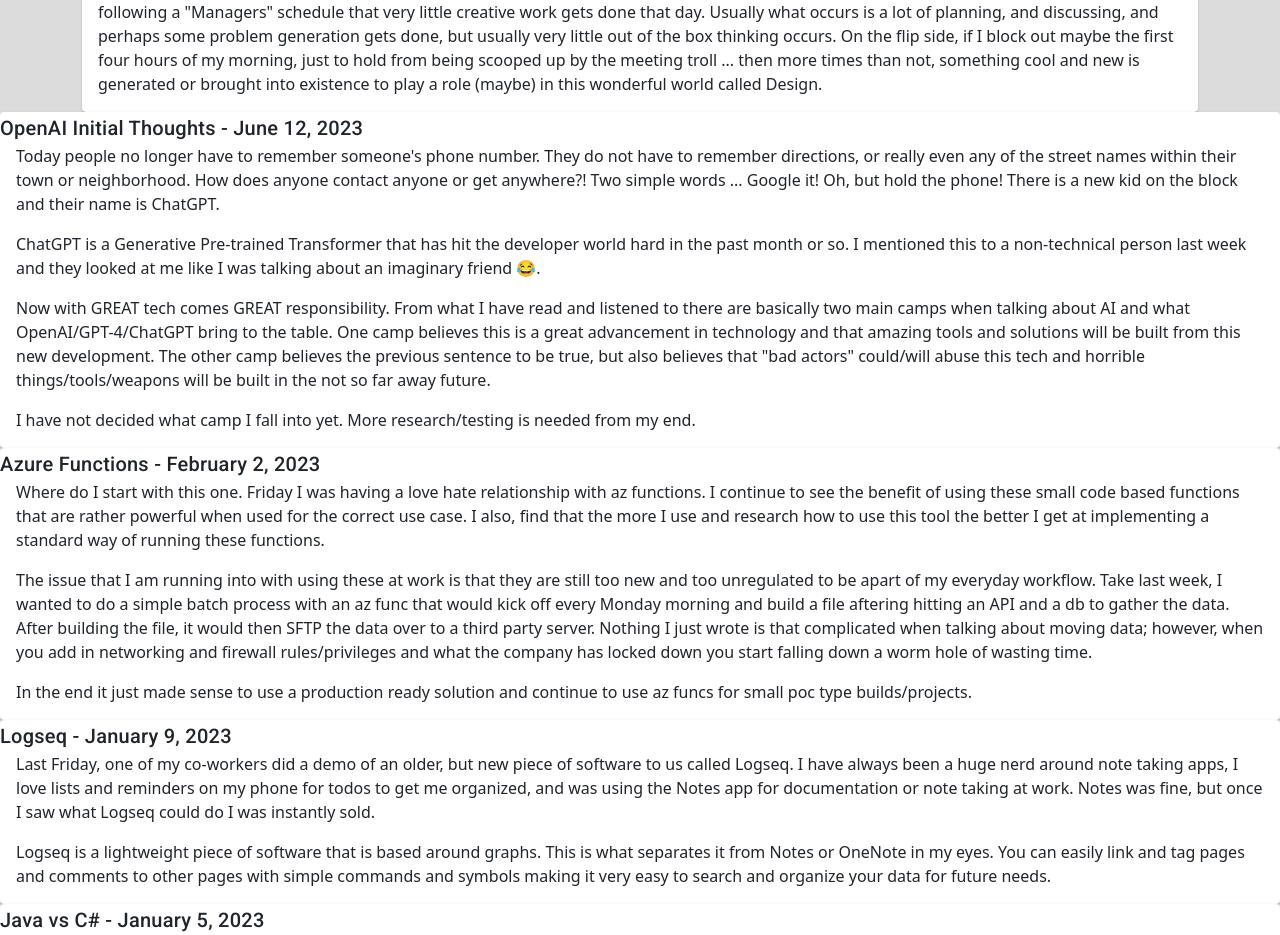
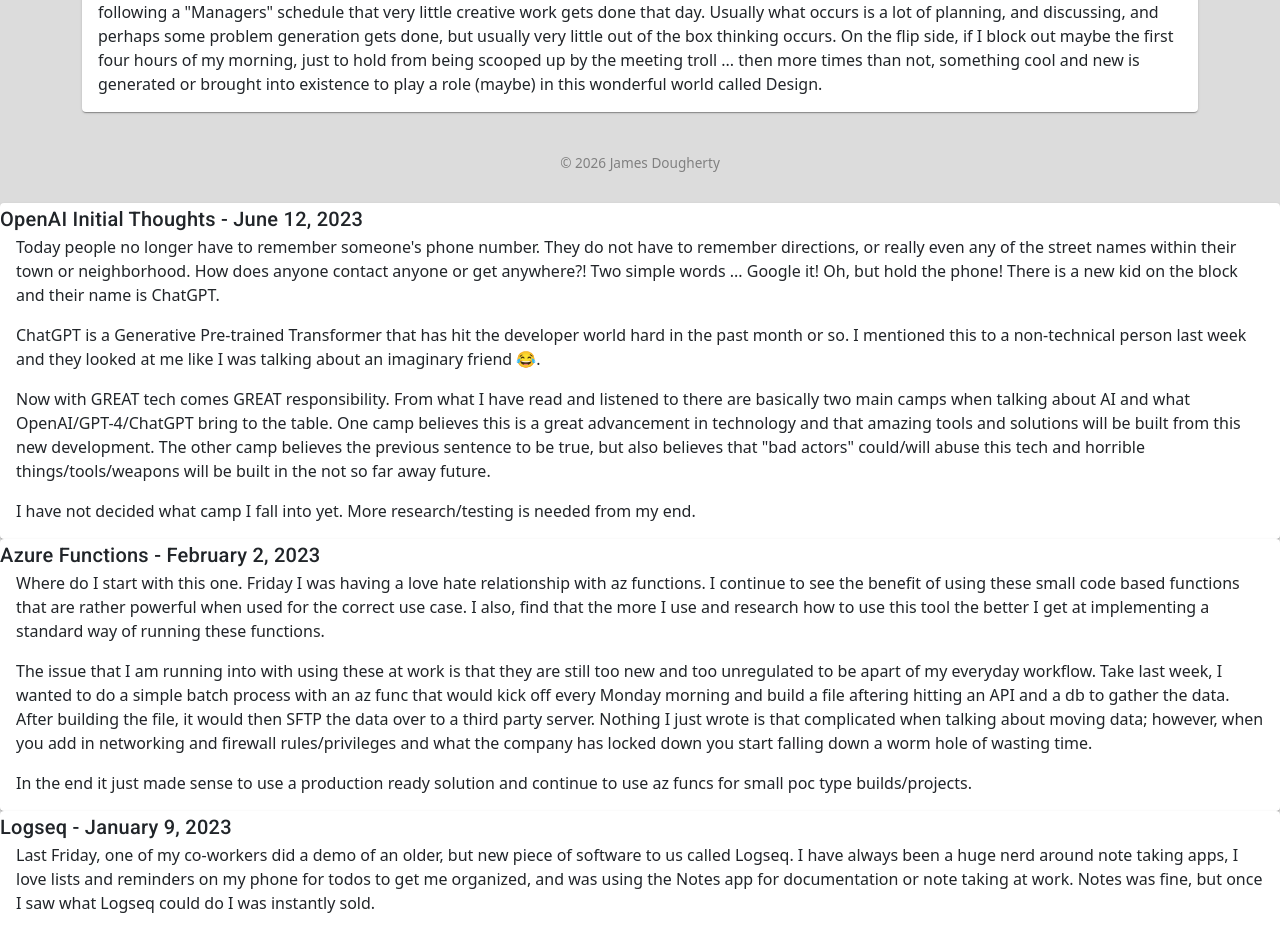
Before and after one commit to jamesjdougherty/dough-blog, an Angular app: page / in a window 1280 px wide. Shown: the part 3520-4455 px from the top of the page. Built offline with nearby package versions, Linux system fonts and the light colour scheme; what @angular/fire would draw is missing.

Commit message:
Add footer and fix zone.js peer dependency for Angular 21
zone.js was left at ~0.14.0 during the Angular 14->21 migration, which
Angular 21's core no longer supports. Bump to ~0.16.0 to match.

```diff
--- a/package.json
+++ b/package.json
@@ -25,7 +25,7 @@
     "firebase": "^12.7.0",
     "rxjs": "^7.8.0",
     "tslib": "^2.0.0",
-    "zone.js": "~0.14.0"
+    "zone.js": "~0.16.0"
   },
   "devDependencies": {
     "@angular-devkit/build-angular": "^21.0.4",
--- a/src/app/app.component.css
+++ b/src/app/app.component.css
@@ -13,3 +13,11 @@
 .topnav .icon {
   display: inline-block;
 }
+
+footer {
+  margin-top: 2em;
+  padding: 1em 0;
+  color: gray;
+  font-size: 0.85em;
+  text-align: center;
+}
--- a/src/app/app.component.html
+++ b/src/app/app.component.html
@@ -30,6 +30,10 @@
   <div class="container">
     <app-blog></app-blog>
   </div>
+
+  <footer class="container">
+    <p>&copy; 2026 James Dougherty</p>
+  </footer>
 </div>
 
 <router-outlet></router-outlet>
```
Also changed, not shown: 2 other files (tests, documents, lock files or other folders).
